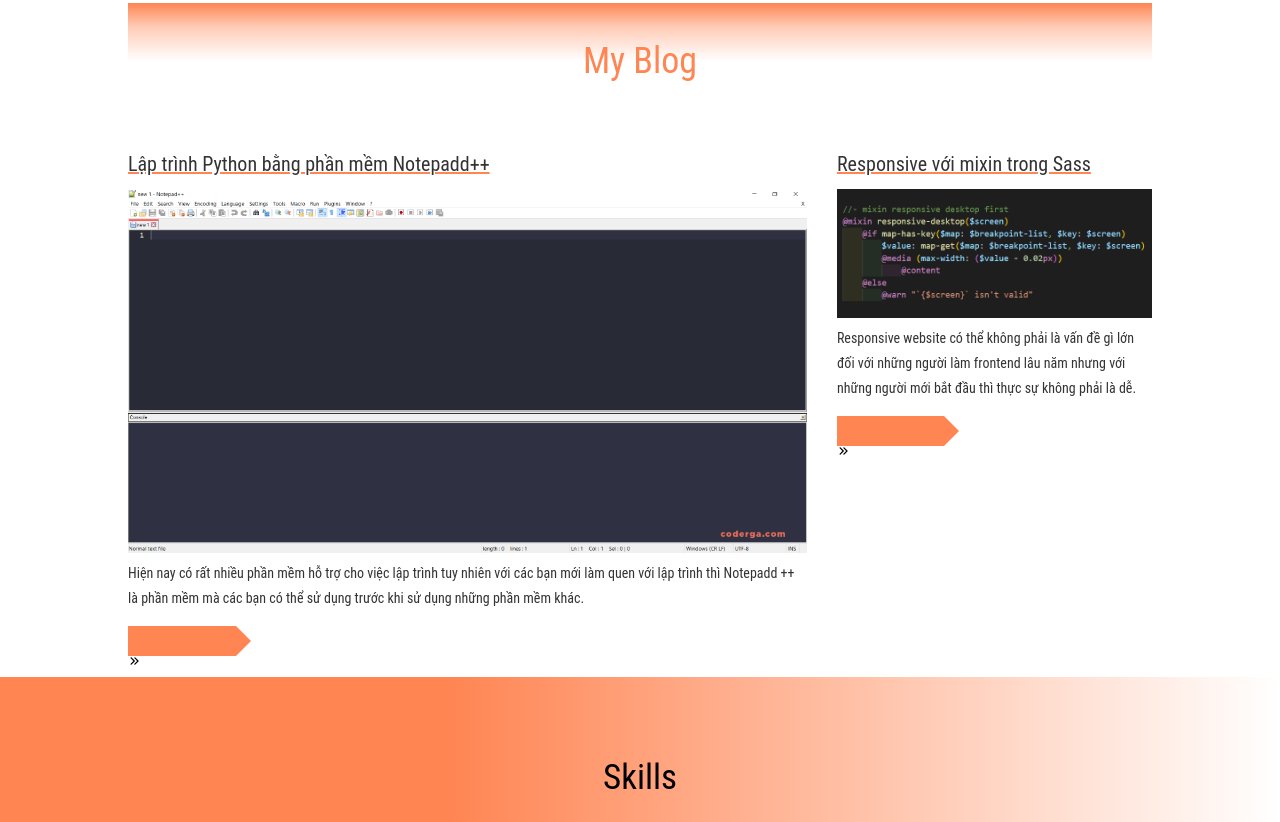
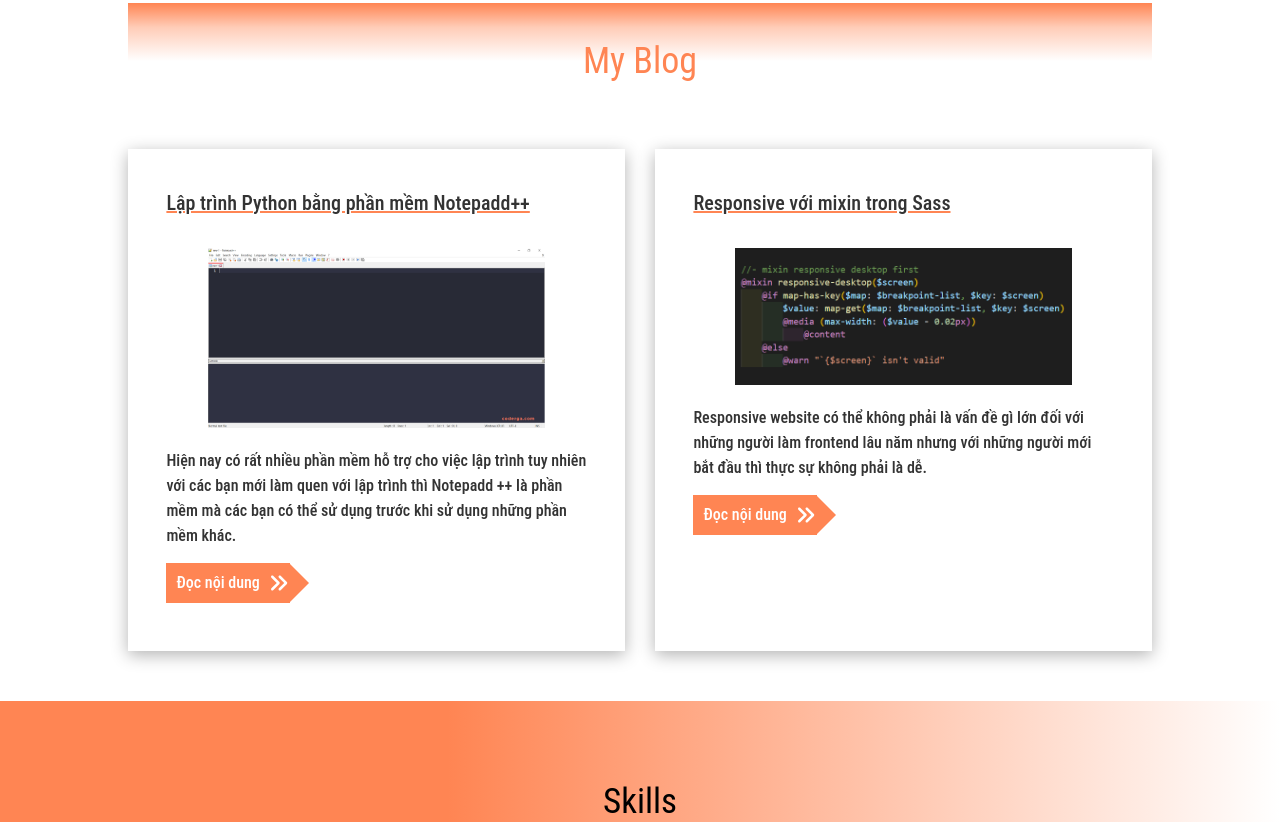
Before and after one commit to coderga/QuangCV, a website: page public/index.html in a window 1280 px wide. Shown: the part 1119-1941 px from the top of the page. Drawn offline with nearby package versions, Linux system fonts and the light colour scheme; files whose address does not match are found by name.

Commit message:
Update styles.css

```diff
--- a/public/css/styles.css
+++ b/public/css/styles.css
@@ -56,8 +56,8 @@
           text-transform: uppercase; }
       .home__container .container .home-right p {
         width: 22ch;
-        -webkit-animation: typing 2s steps(22), blink 0.5s step-end infinite alternate;
-        animation: typing 2s steps(22), blink 0.5s step-end infinite alternate;
+        -webkit-animation: typing 2s steps(22), blink 0.4s step-end infinite alternate;
+        animation: typing 2s steps(22), blink 0.4s step-end infinite alternate;
         white-space: nowrap;
         overflow: hidden;
         border-right: 3px solid;
@@ -100,12 +100,16 @@
     width: 0; } }
 
 @-webkit-keyframes blink {
+  from, to {
+    border-color: transparent; }
   50% {
-    border-color: transparent; } }
+    border-color: #333333; } }
 
 @keyframes blink {
+  from, to {
+    border-color: transparent; }
   50% {
-    border-color: transparent; } }
+    border-color: #333333; } }
 
 #portfolio.container-fluid {
   max-width: 100vw;
@@ -253,76 +257,86 @@
         display: -webkit-box;
         display: -ms-flexbox;
         display: flex; } }
+    @media screen and (max-width: 768px) {
+      #myblog.container-fluid .container .blog {
+        -webkit-box-orient: vertical !important;
+        -webkit-box-direction: normal !important;
+        -ms-flex-direction: column !important;
+        flex-direction: column !important; } }
     #myblog.container-fluid .container .blog .head-content {
-      gap: 20px;
       position: relative; }
       #myblog.container-fluid .container .blog .head-content .content-title {
-        font-size: 14px;
+        font-size: 16px;
         color: #333;
         line-height: 25px;
         margin-bottom: 15px; }
         #myblog.container-fluid .container .blog .head-content .content-title h4 {
           font-size: 20px;
-          margin-bottom: 10px;
+          margin-bottom: 30px;
           line-height: 30px;
           text-decoration: underline;
           -webkit-text-decoration-color: var(--color-primary);
           text-decoration-color: var(--color-primary);
           text-decoration-thickness: 2px; }
         #myblog.container-fluid .container .blog .head-content .content-title img {
-          max-width: 100%;
+          max-width: 80%;
           height: auto;
           -o-object-fit: cover;
-          object-fit: cover; }
+          object-fit: cover;
+          display: block;
+          margin-right: auto;
+          margin-left: auto;
+          margin-bottom: 20px; }
     #myblog.container-fluid .container .blog .read-more {
       position: relative;
       display: block;
       padding-bottom: 10px;
       margin-top: 10px; }
       #myblog.container-fluid .container .blog .read-more h5.h5-style {
-        font-size: 14px;
-        line-height: 30px;
+        font-size: 16px;
+        line-height: 40px;
+        color: #fff;
         background-color: var(--color-primary);
-        height: 30px;
-        padding-left: 5px;
+        height: 40px;
+        padding-left: 10px;
         padding-right: 30px;
         width: -webkit-fit-content;
         width: -moz-fit-content;
         width: fit-content;
+        min-width: 122.5px;
         vertical-align: middle;
-        color: transparent;
         cursor: pointer; }
         #myblog.container-fluid .container .blog .read-more h5.h5-style::after {
           position: absolute;
           top: 0;
-          left: 107.5px;
+          left: 122.5px;
           content: "";
           width: 0;
           height: 0;
-          border-top: 15px solid transparent;
-          border-left: 15px solid var(--color-primary);
-          border-bottom: 15px solid transparent; }
-        #myblog.container-fluid .container .blog .read-more h5.h5-style::before {
-          content: attr(title);
+          border-top: 20px solid transparent;
+          border-left: 20px solid var(--color-primary);
+          border-bottom: 20px solid transparent; }
+      #myblog.container-fluid .container .blog .read-more .svg-inline--fa {
+        font-size: 20px;
+        color: var(--color-secondary);
         position: absolute;
-          top: 0;
-          left: 5px;
-          color: #fff !important;
-          z-index: 9999999; }
-    #myblog.container-fluid .container .blog .blog-content {
-      display: block;
-      width: 100%;
-      font-size: 14px;
-      font-weight: 700;
-      color: #333;
-      line-height: 30px; }
-      #myblog.container-fluid .container .blog .blog-content p:first-child {
-        font-weight: 500; }
+        top: 40%;
+        left: 100px;
+        -webkit-transform: translateY(-50%);
+        transform: translateY(-50%); }
     #myblog.container-fluid .container .blog .blog-content img {
-        max-width: 100%;
+      max-width: 90%;
       height: auto;
       -o-object-fit: cover;
-        object-fit: cover; }
+      object-fit: cover;
+      display: block;
+      text-align: center;
+      padding: 20px 0;
+      margin-right: auto;
+      margin-left: auto; }
+      @media (min-width: 768px) {
+        #myblog.container-fluid .container .blog .blog-content img {
+          max-width: 70%; } }
     #myblog.container-fluid .container .blog .blog-content .video-wrapper {
       position: relative;
       padding-bottom: 56.25%;
@@ -338,17 +352,22 @@
       display: none; }
     #myblog.container-fluid .container .blog #blog-content02 {
       display: none; }
-    #myblog.container-fluid .container .blog .blog01, #myblog.container-fluid .container .blog .blog02 {
+    #myblog.container-fluid .container .blog #blog01, #myblog.container-fluid .container .blog #blog02 {
+      width: 100%;
+      font-size: 16px;
+      font-weight: 500;
+      color: #333;
+      line-height: 30px;
       margin-bottom: 50px;
       -webkit-box-shadow: 0 4px 16px rgba(0, 0, 0, 0.3);
       box-shadow: 0 4px 16px rgba(0, 0, 0, 0.3);
-      padding: 15px;
-      overflow: auto; }
+      padding: 20px; }
       @media (min-width: 768px) {
-        #myblog.container-fluid .container .blog .blog01, #myblog.container-fluid .container .blog .blog02 {
+        #myblog.container-fluid .container .blog #blog01, #myblog.container-fluid .container .blog #blog02 {
           -webkit-box-flex: 1;
-          -ms-flex: 1 0 calc(50% - 20px);
-          flex: 1 0 calc(50% - 20px); } }
+          -ms-flex: 1 0 47%;
+          flex: 1 0 47%;
+          padding: 3vw; } }
 
 #skills.container-fluid {
   width: 100%;
```
Lines whose indentation alone changed are shown as unchanged.
